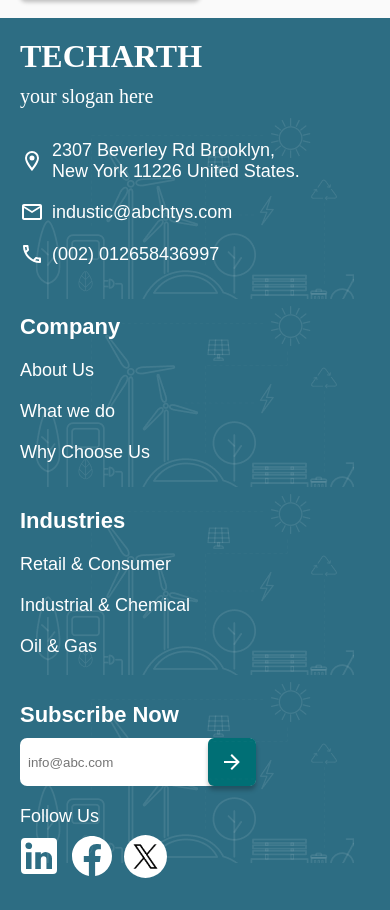
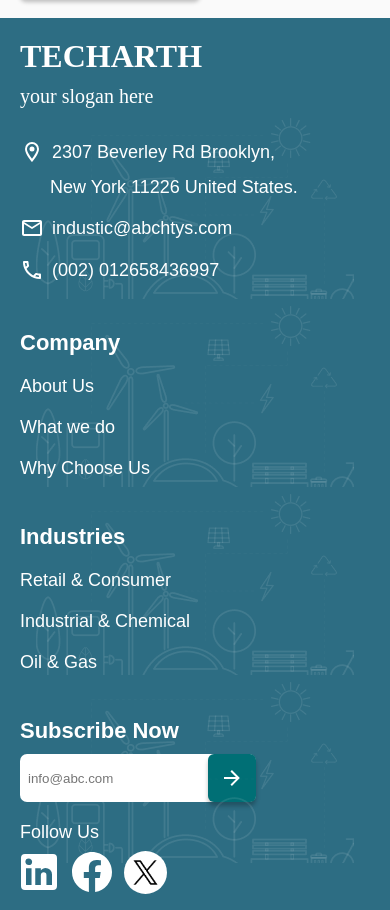
Before and after one commit to anujgangwar73/TechArth, a React (Vite) app: page /contact in a window 390 px wide. Shown: the part 1503-2413 px from the top of the page. Built offline with nearby package versions, Linux system fonts and the light colour scheme.

Commit message:
Fix minor styling issue in footer

```diff
--- a/src/components/footer.jsx
+++ b/src/components/footer.jsx
@@ -18,8 +18,10 @@ const Footer = () => {
                         <div className="footer-contact">
                             <p><Icon path={mdiMapMarkerOutline} size={1} />
                                 2307 Beverley Rd Brooklyn,
-                                <br />
-                                New York 11226 United States.</p>
+                            </p>
+                            <p>
+                                New York 11226 United States.
+                            </p>
                             <p><Icon path={mdiEmailOutline} size={1} /> industic@abchtys.com</p>
                             <p><Icon path={mdiPhoneOutline} size={1} /> (002) 012658436997</p>
                         </div>
--- a/src/scss/pages/_contact.scss
+++ b/src/scss/pages/_contact.scss
@@ -156,7 +156,7 @@
         .linear-bg-text-cont {
             width: 60%;
             padding-left: 20px;
-            top: 208px;
+            top: 205px;
             height: 300px;
             gap: 20px;
 
--- a/src/scss/pages/_footer.scss
+++ b/src/scss/pages/_footer.scss
@@ -59,6 +59,12 @@ $text-color: white;
                 }
 
                 .footer-contact {
+
+                    >p:nth-child(2) {
+                        margin-left: 30px;
+                        margin-top: -5px;
+                    }
+
                     p {
                         display: flex;
                         align-items: center;
@@ -170,6 +176,7 @@ $text-color: white;
         position: absolute;
         display: flex;
         top: 150px;
+        pointer-events: none;
     }
 }
 
@@ -184,6 +191,10 @@ $text-color: white;
             .footer-top {
                 justify-content: flex-start;
                 flex-direction: column;
+
+                .footer-logo-contact {
+                    .footer-contact {}
+                }
 
                 .footer-company-links {
                     margin-top: 30px;
```
